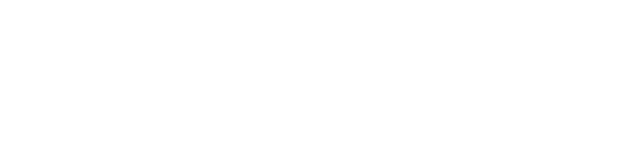
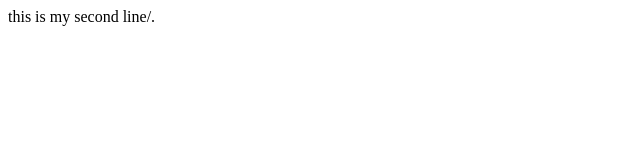
Before and after one commit to Firas220890/Testrepo, a plain HTML site: page index.html in a window 1280 px wide. Shown: the whole page, without its empty margins (0-640 px from the left). Drawn offline with Linux system fonts and the light colour scheme.

Commit message:
this is my second commit

```diff
--- a/index.html
+++ b/index.html
@@ -1,3 +1,6 @@
 <html>
 <head><title>test</title></head>
+<body>
+<p>this is my second line/.</p>
+</body>
 </html>
```
